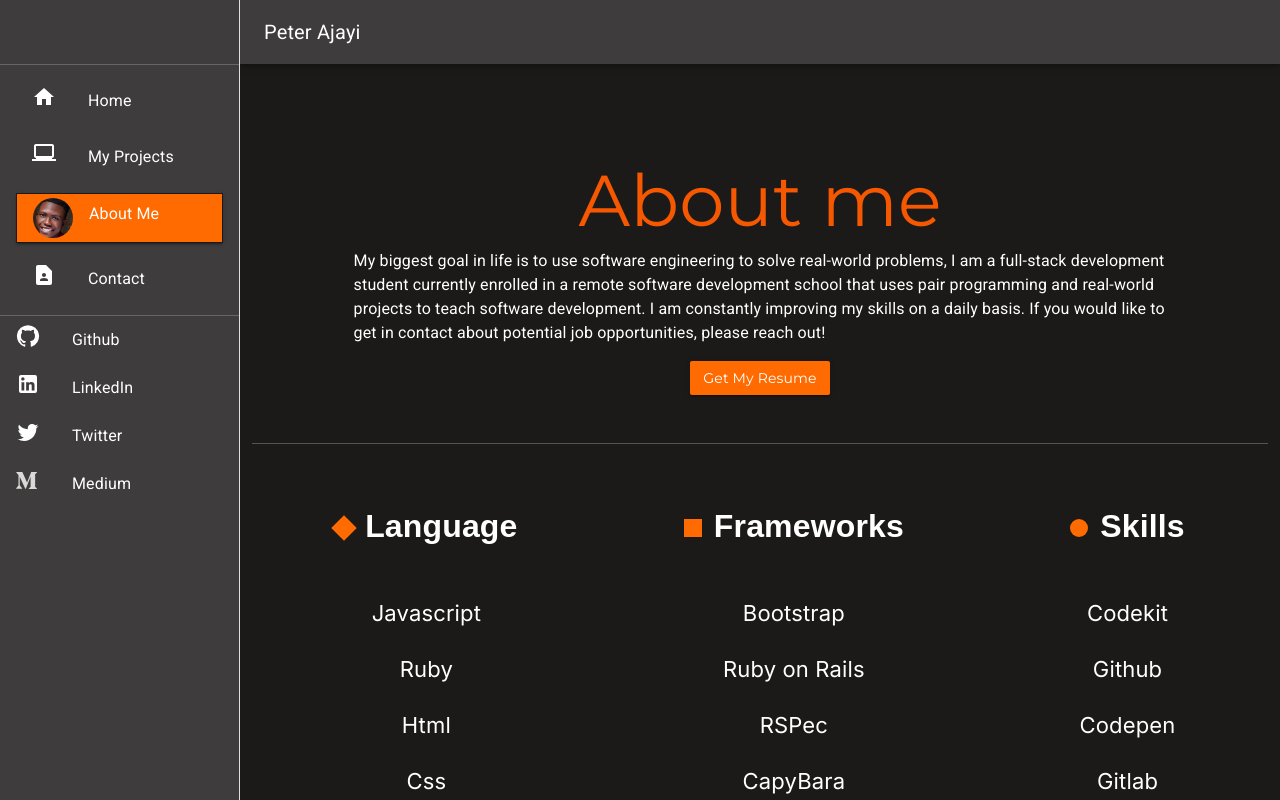
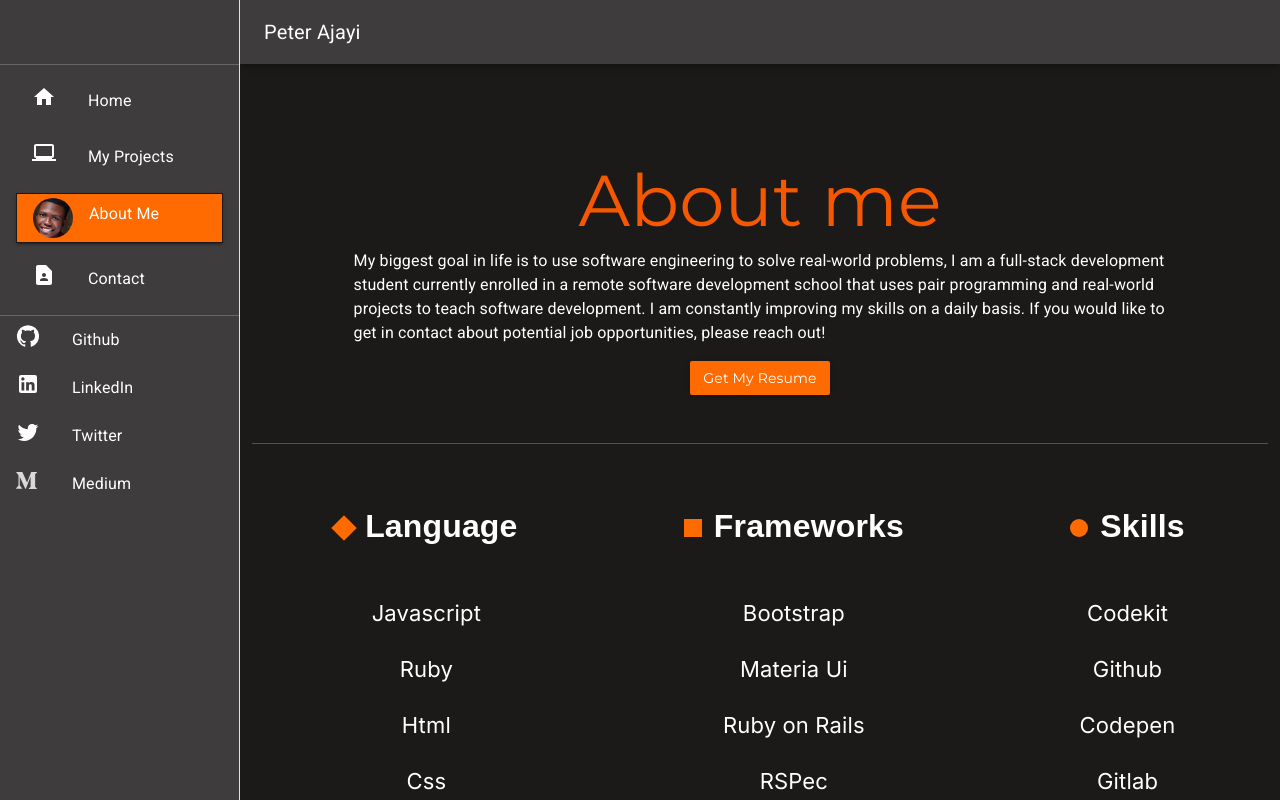
Before and after one commit to peterdgreat/My-Personal-Website, a React (Create React App) app: page /about in a window 1280 px wide. Built offline with nearby package versions, Linux system fonts and the light colour scheme.

Commit message:
README Updated

```diff
--- a/src/components/About.js
+++ b/src/components/About.js
@@ -49,9 +49,9 @@ export default function About() {
             </h4>
             <ul className="list-unstyled">
               <li>Bootstrap</li>
+              <li>Materia Ui</li>
               <li>Ruby on Rails</li>
               <li>RSPec</li>
-              <li>CapyBara</li>
               <li>Selenium</li>
             </ul>
           </li>
```
Also changed, not shown: src/assets/MyPortfolio.png (added), 1 other file (tests, documents, lock files or other folders).
